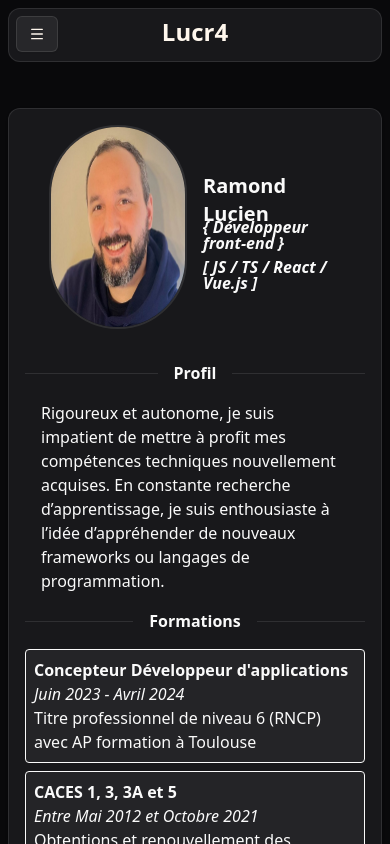
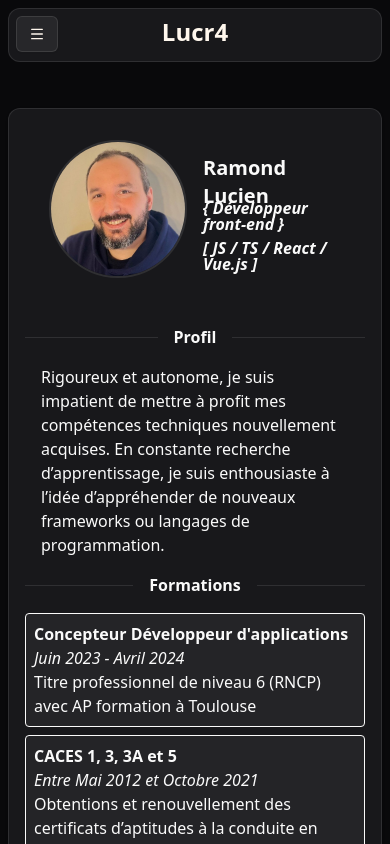
Before and after one commit to LucienRamond/lucr4, a React (Vite) app: page /a-propos in a window 390 px wide. Shown: the top 844 px of the page. Built offline with nearby package versions, Linux system fonts and the light colour scheme.

Commit message:
Update responsive elements

```diff
--- a/src/pages/about/About.tsx
+++ b/src/pages/about/About.tsx
@@ -17,12 +17,12 @@ export default function About() {
           <CardTitle className=" grid grid-cols-2 items-center gap-4">
             <div className=" rounded-full mx-auto w-fit border-2 border-(--border)">
               <img
-                className="rounded-full h-[200px]"
+                className="rounded-full sm:h-[200px]"
                 src="/projects/imgs/me.jpg"
                 alt="Photo de Ramond Lucien"
               />
             </div>
-            <div className=" grid gap-2 grid-rows-2 h-[50%] items-center">
+            <div className=" grid sm:gap-2 gap-6 grid-rows-2 h-[50%] items-center">
               <div className=" text-xl sm:text-3xl">Ramond Lucien</div>
               <div className=" italic grid gap-2 sm:text-xl">
                 <div>{"{ Développeur front-end }"}</div>
```
